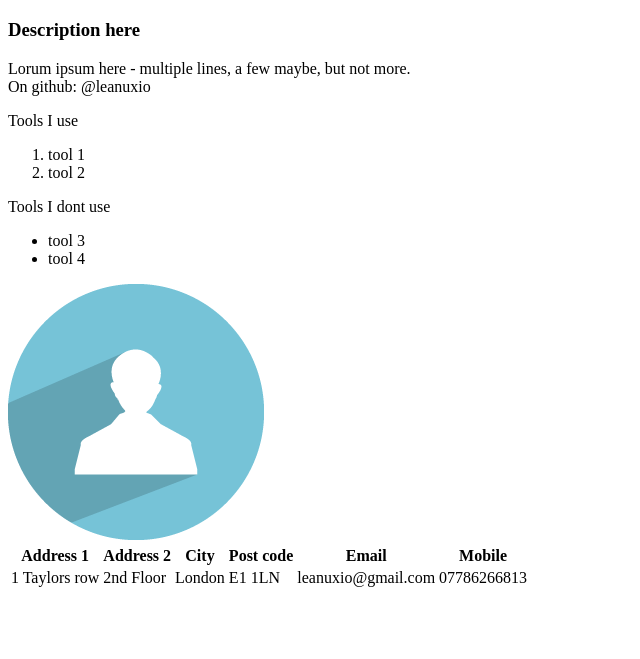
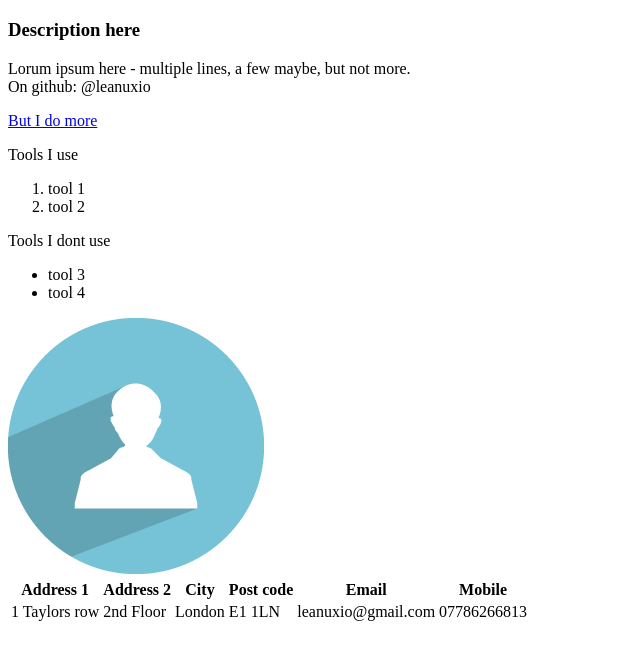
Before and after one commit to leanuxio/learn-co-sandbox, a plain HTML site: page index.html in a window 1280 px wide. Shown: the part 61-720 px from the top of the page, without its empty margins (0-640 px from the left). Drawn offline with Linux system fonts and the light colour scheme.

Commit message:
automatically backed up by learn

```diff
--- a/index.html
+++ b/index.html
@@ -8,6 +8,8 @@
     <h1>About me</h1>
     <h3>Description here</h3>
     <p>Lorum ipsum here - multiple lines, a few maybe, but not more. <br>On github: @leanuxio</p>
+
+    <a href="more_info.html">But I do more</a>
 
     <p>Tools I use</p>
     <ol>
```
